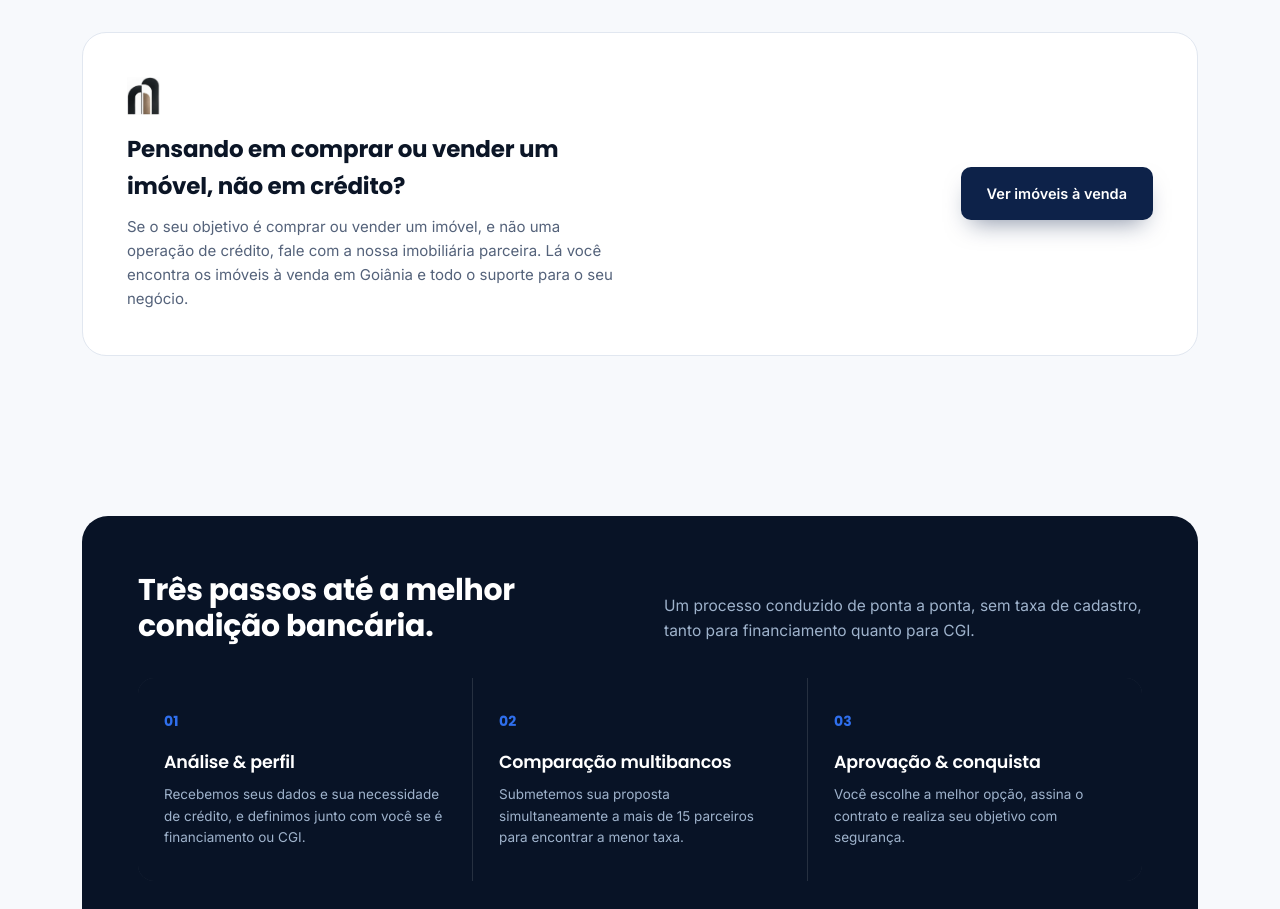
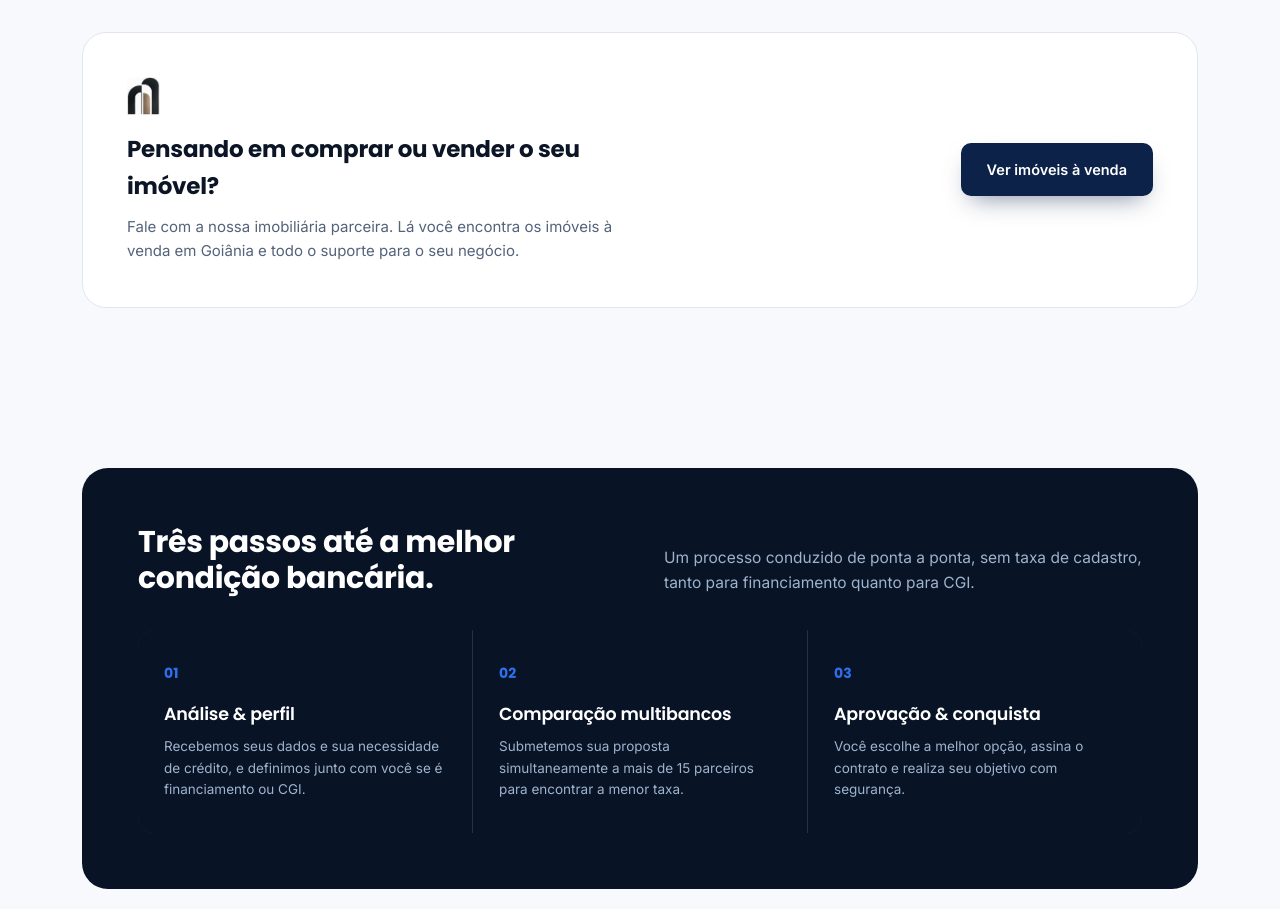
Before and after one commit to LeydeDuarte/sitemaisvalor, a plain HTML site: page index.html in a window 1280 px wide. Shown: the part 6280-7189 px from the top of the page. Drawn offline with Linux system fonts and the light colour scheme.

Commit message:
Add files via upload

```diff
--- a/index.html
+++ b/index.html
@@ -712,8 +712,8 @@
     <div class="crosssell">
       <div>
         <img src="mais-novos-imoveis-marca.png" alt="Mais Novos Imóveis" style="height:38px; width:auto; margin-bottom:16px;">
-        <h3>Pensando em comprar ou vender um imóvel, não em crédito?</h3>
-        <p>Se o seu objetivo é comprar ou vender um imóvel, e não uma operação de crédito, fale com a nossa imobiliária parceira. Lá você encontra os imóveis à venda em Goiânia e todo o suporte para o seu negócio.</p>
+        <h3>Pensando em comprar ou vender o seu imóvel?</h3>
+        <p>Fale com a nossa imobiliária parceira. Lá você encontra os imóveis à venda em Goiânia e todo o suporte para o seu negócio.</p>
       </div>
       <div class="crosssell-actions">
         <a href="https://imoveisavendaemgoias.com.br" target="_blank" rel="noopener" class="btn-primary">Ver imóveis à venda</a>
```
